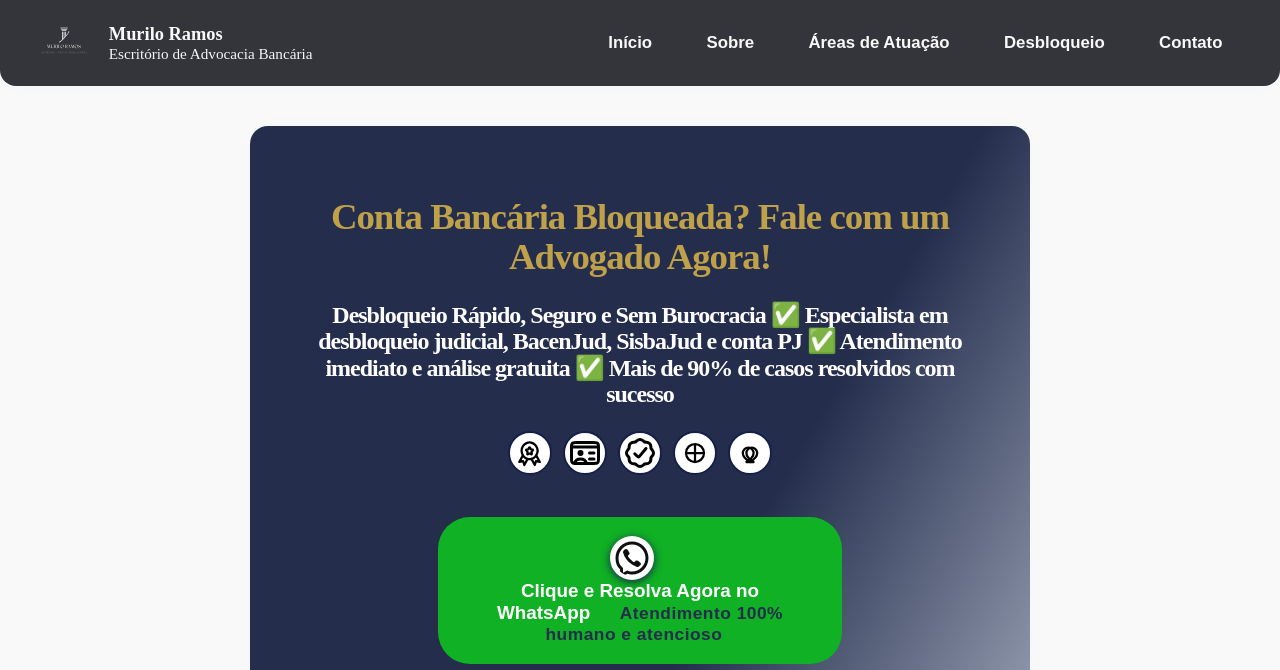
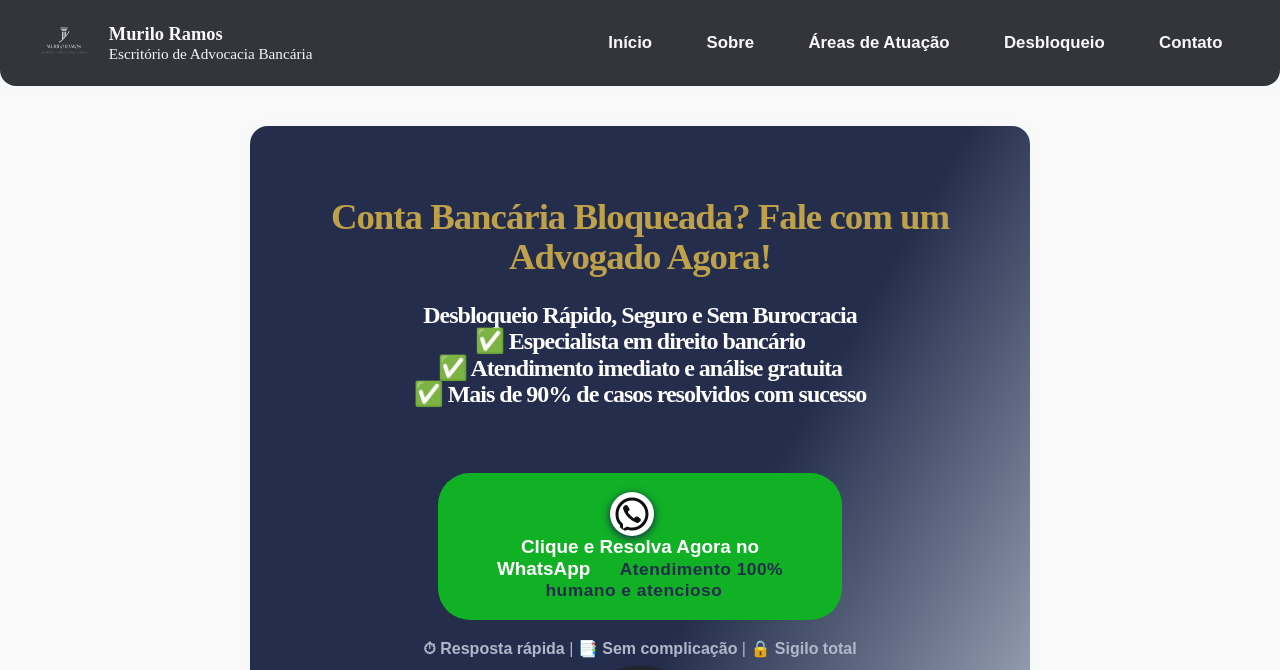
Before and after one commit to JaasielAbner/MuriloAdv, a Jekyll site: the page built from bloqueio.md, in a window 1280 px wide and 900 px high, cut to the strip 0-670 px from the top of the window. Built offline with Jekyll 4.4.1, drawn with Linux system fonts in a browser that asks for light colours.

Commit message:
bretexto alterado

```diff
--- a/bloqueio.md
+++ b/bloqueio.md
@@ -1,7 +1,7 @@
 ---
 layout: default
-title: Desbloqueio de Conta Bancária | Advogado Especialista em Conta Bloqueada, BacenJud, Sisbajud, PJ e Judicial
-description: Desbloqueie sua conta bancária com um advogado especialista em bloqueio judicial, BacenJud, Sisbajud e conta PJ bloqueada. Atendimento imediato, análise gratuita e alto índice de sucesso. Fale agora no WhatsApp!
+title: Desbloqueio de Conta Bancária | Advogado Especialista em Conta Bloqueada, PJ e Judicial
+description: Desbloqueie sua conta bancária com um advogado especialista em bloqueio judicial e conta PJ bloqueada. Atendimento imediato, análise gratuita e alto índice de sucesso. Fale agora no WhatsApp!
 permalink: /desbloqueio/
 css: "bloqueio.css"
 js: "bloqueio.js"
@@ -11,22 +11,10 @@ js: "bloqueio.js"
     <div class="hero-text">
       <h1 class="headline fade-in">Conta Bancária Bloqueada? <span class="destaque">Fale com um Advogado Agora!</span>
       </h1>
-      <p class="subheadline fade-in delay-1">Desbloqueio Rápido, Seguro e Sem Burocracia
-        ✅ Especialista em desbloqueio judicial, BacenJud, SisbaJud e conta PJ
-        ✅ Atendimento imediato e análise gratuita
+      <p class="subheadline fade-in delay-1">Desbloqueio Rápido, Seguro e Sem Burocracia <br>
+        ✅ Especialista em direito bancário<br>
+        ✅ Atendimento imediato e análise gratuita <br>
         ✅ Mais de 90% de casos resolvidos com sucesso</p>
-      <ul class="badges-list fade-in delay-2 niche-trust">
-        <li><img src="{{ '/assets/img/badge-experience.svg' | relative_url }}"
-            alt="Experiência comprovada em desbloqueio de conta bancária" title="Experiência comprovada"></li>
-        <li><img src="{{ '/assets/img/badge-oab.svg' | relative_url }}" alt="Advogado OAB desbloqueio judicial"
-            title="Advogado OAB"></li>
-        <li><img src="{{ '/assets/img/badge-success.svg' | relative_url }}"
-            alt="Alto índice de sucesso desbloqueio BacenJud" title="Alto índice de sucesso"></li>
-        <li><img src="{{ '/assets/img/badge-clarity.svg' | relative_url }}"
-            alt="Transparência total desbloqueio Sisbajud" title="Transparência total"></li>
-        <li><img src="{{ '/assets/img/badge-empathy.svg' | relative_url }}" alt="Atendimento humano conta bloqueada"
-            title="Atendimento humano"></li>
-      </ul>
       <a class="wpp-btn fade-in delay-3 niche-cta cta-final"
         href="https://wa.me/5547997441694?text=Ol%C3%A1%2C+gostaria+de+ajuda+com+desbloqueio+de+conta+banc%C3%A1ria"
         target="_blank" rel="noopener" aria-label="Fale agora no WhatsApp">
```
